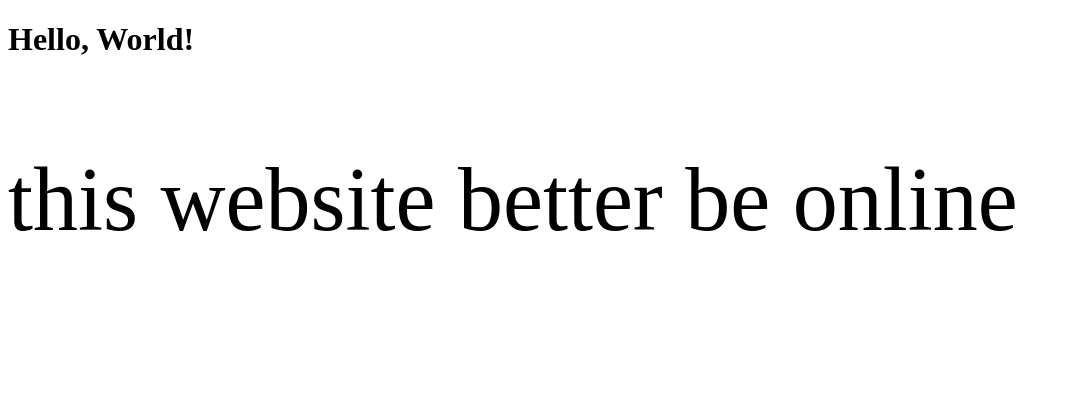
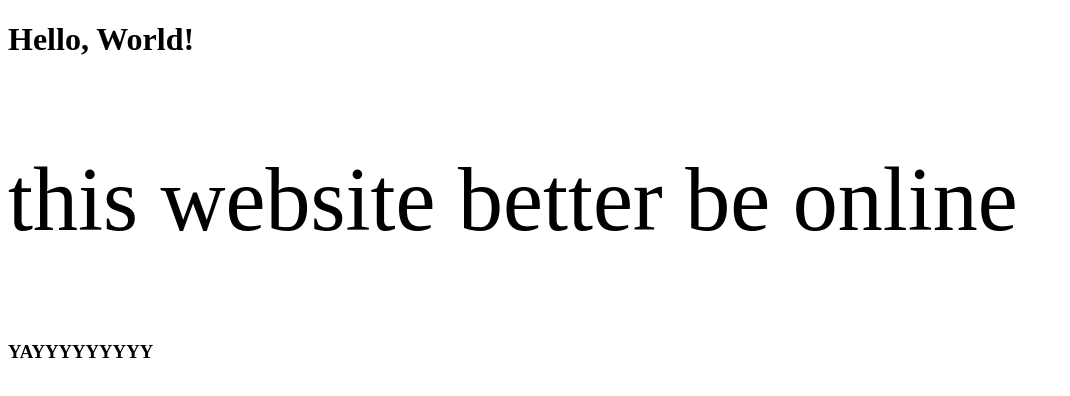
Before and after one commit to lukehtml/testwebsite, a plain HTML site: page index.html in a window 1280 px wide. Shown: the whole page, without its empty margins (0-1070 px from the left). Drawn offline with Linux system fonts and the light colour scheme.

Commit message:
Update index.html

```diff
--- a/index.html
+++ b/index.html
@@ -3,6 +3,7 @@
     <body>
         <h1>Hello, World!</h1>
         <p>this website better be online</p>
+        <h3>YAYYYYYYYYY</h3>
     </body>
 </html>
 <link rel="stylesheet" href="styles.css">
```
